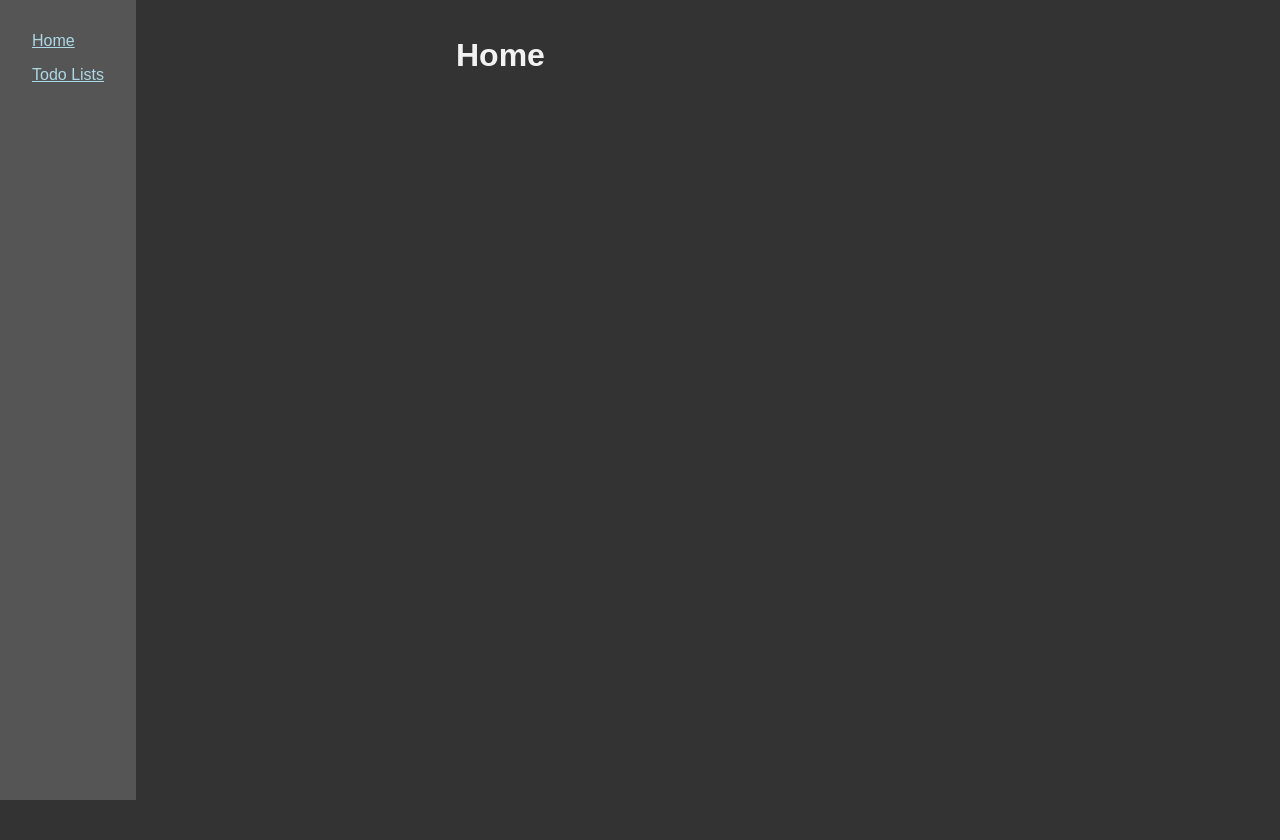
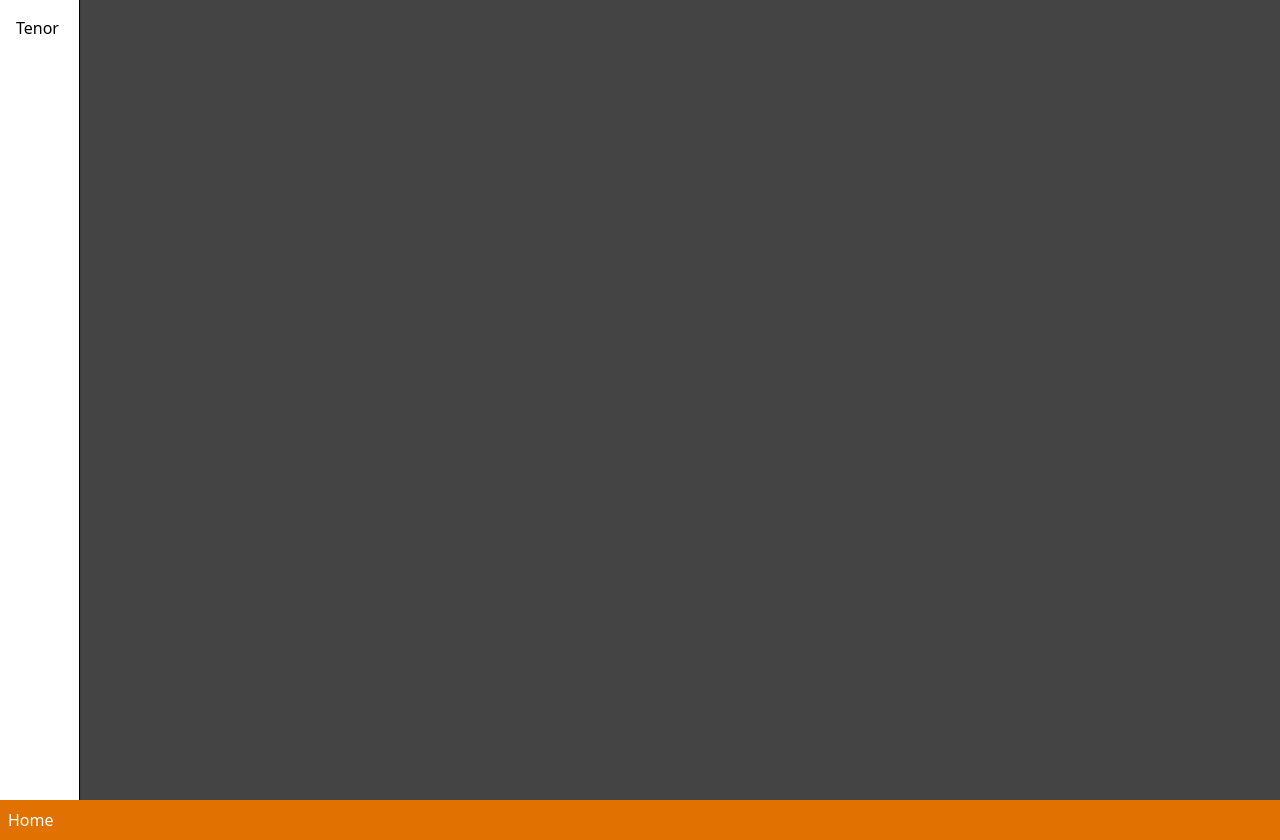
Before and after one commit to keeganjw/todolist, a React (Vite) app: page / in a window 1280 px wide. Before the commit the page ends 800 px from the top, so only its background shows below. Built offline with nearby package versions, Linux system fonts and the light colour scheme.

Commit message:
Added Tailwind

```diff
--- a/package.json
+++ b/package.json
@@ -10,9 +10,11 @@
 		"preview": "vite preview"
 	},
 	"dependencies": {
+		"@tailwindcss/vite": "^4.0.14",
 		"react": "^19.0.0",
 		"react-dom": "^19.0.0",
-		"react-router-dom": "^7.3.0"
+		"react-router-dom": "^7.3.0",
+		"tailwindcss": "^4.0.14"
 	},
 	"devDependencies": {
 		"@eslint/js": "^9.21.0",
@@ -23,6 +25,8 @@
 		"eslint-plugin-react-hooks": "^5.1.0",
 		"eslint-plugin-react-refresh": "^0.4.19",
 		"globals": "^15.15.0",
+		"prettier": "^3.5.3",
+		"prettier-plugin-tailwindcss": "^0.6.11",
 		"vite": "^6.2.0"
 	}
 }
--- a/src/App.css
+++ b/src/App.css
@@ -1,36 +1,5 @@
-* {
-	font-family: Arial, Helvetica, sans-serif;
-	box-sizing: border-box;
-}
+@import "tailwindcss";
 
 body {
-	background: #333;
-	color: hsl(0, 0%, 95%);
-	max-width: 400px;
-	padding: 1rem;
-	margin: 0 auto;
+  background-color: #444;
 }
-
-a {
-	color: lightblue;
-}
-
-nav {
-	background-color: #555;
-	padding: 1rem 2rem;
-	position: absolute;
-	left: 0;
-	top: 0;
-	bottom: 0;
-}
-
-nav ul {
-	padding: 0px;
-	padding: 0px;
-}
-
-nav ul li {
-	list-style: none;
-	padding: 0 0 1rem 0;
-	margin: 0px;
-}
--- a/src/features/nav/Sidebar.jsx
+++ b/src/features/nav/Sidebar.jsx
@@ -1,16 +1,30 @@
-import { Link } from 'react-router-dom';
+import { Link } from "react-router-dom";
 
 export default function Sidebar() {
-	return (
-		<nav>
-			<ul>
-				<li>
-					<Link to="/">Home</Link>
-				</li>
-				<li>
-					<Link to="/todos">Todo Lists</Link>
-				</li>
-			</ul>
-		</nav>
-	);
+  return (
+    <aside className="h-screen w-20">
+      <nav className="flex h-full flex-col border-r bg-white shadow-sm">
+        <h3 className="flex items-center justify-between p-4">Tenor</h3>
+
+        <ul></ul>
+      </nav>
+    </aside>
+  );
 }
+
+// import { Link } from 'react-router-dom';
+
+// export default function Sidebar() {
+// 	return (
+// 		<nav>
+// 			<ul>
+// 				<li>
+// 					<Link to="/">Home</Link>
+// 				</li>
+// 				<li>
+// 					<Link to="/todos">Todo Lists</Link>
+// 				</li>
+// 			</ul>
+// 		</nav>
+// 	);
+// }
--- a/src/features/todoList/TodoList.jsx
+++ b/src/features/todoList/TodoList.jsx
@@ -1,10 +1,10 @@
-import TodoItem from './TodoItem';
+import TodoItem from "./TodoItem";
 
 export default function TodoList({ todos, toggleTodo, deleteTodo }) {
   return (
     <>
       <ul className="list">
-				{todos.length === 0 && 'None'}
+        {todos.length === 0 && "None"}
         {todos.map((todo) => {
           return (
             <TodoItem
--- a/src/pages/HomePage.jsx
+++ b/src/pages/HomePage.jsx
@@ -1,3 +1,3 @@
 export default function HomePage() {
-	return <h1>Home</h1>;
+  return <h1 className="bg-amber-600 p-2 text-white">Home</h1>;
 }
--- a/vite.config.js
+++ b/vite.config.js
@@ -1,7 +1,8 @@
-import { defineConfig } from 'vite'
-import react from '@vitejs/plugin-react-swc'
+import { defineConfig } from 'vite';
+import react from '@vitejs/plugin-react-swc';
+import tailwindcss from '@tailwindcss/vite';
 
 // https://vite.dev/config/
 export default defineConfig({
-  plugins: [react()],
-})
+	plugins: [react(), tailwindcss()],
+});
```
Also changed, not shown: 2 other files (tests, documents, lock files or other folders). Lines whose indentation alone changed are shown as unchanged.
